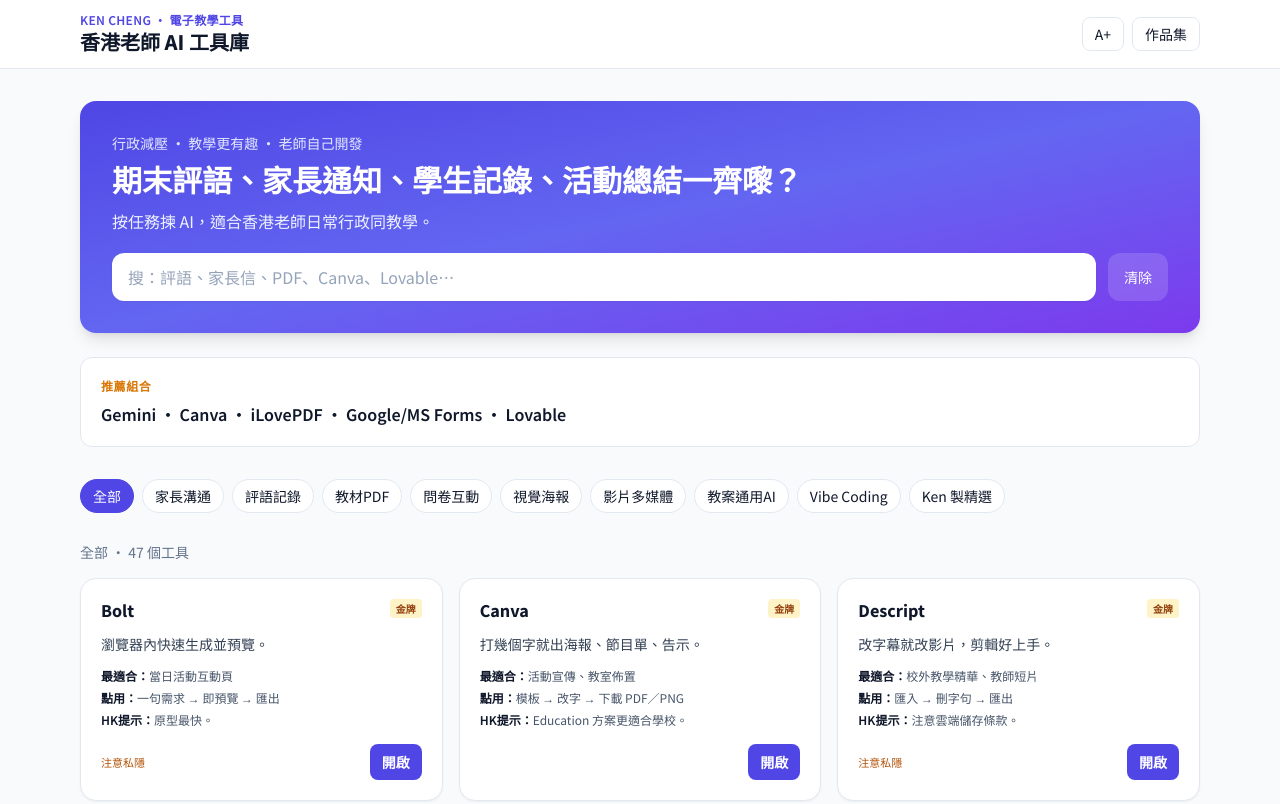
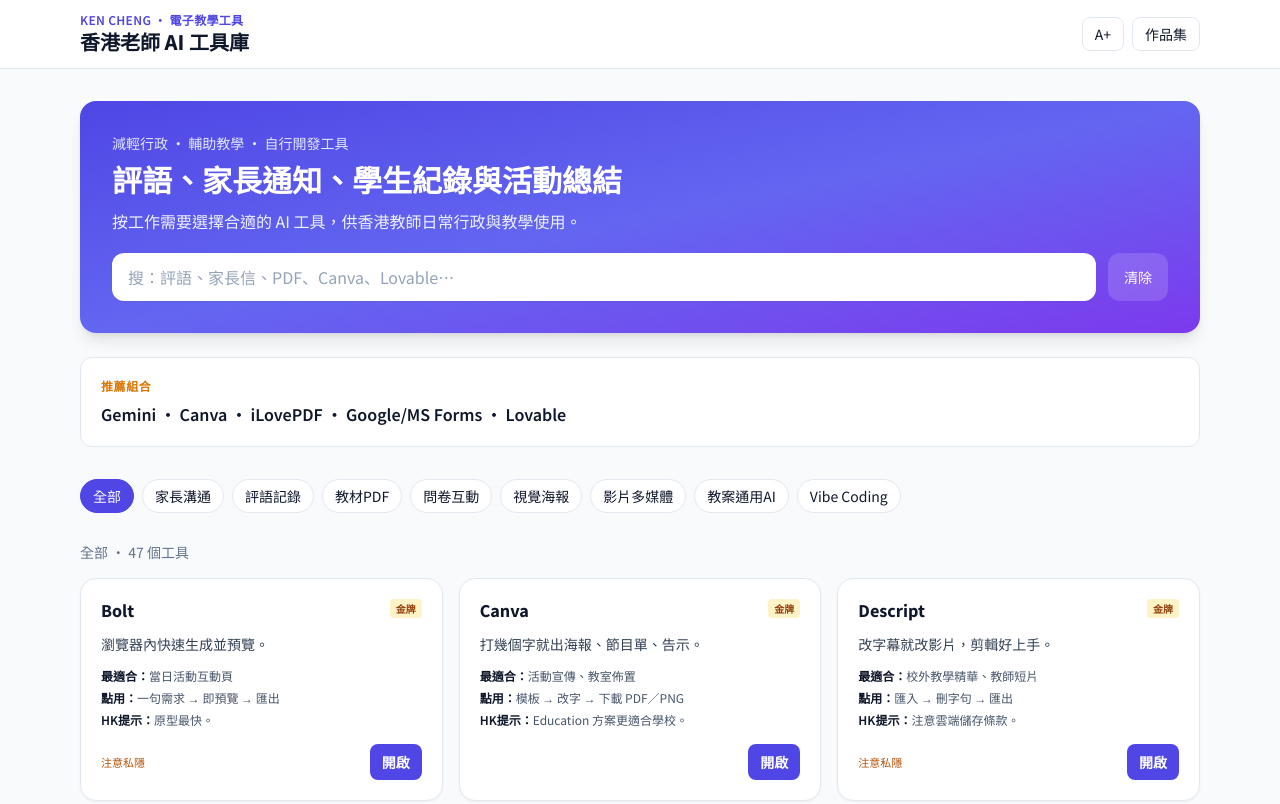
Before and after one commit to ihateusingai-beep/hk-teacher-ai-toolkit, a plain HTML site: page index.html in a window 1280 px wide. Shown: the top 804 px of the page. Drawn offline with nearby package versions, Linux system fonts and the light colour scheme.

Commit message:
fix(copy): serious hero + hide Ken picks chip

```diff
--- a/index.html
+++ b/index.html
@@ -50,7 +50,7 @@
   </style>
 </head>
 <body class="bg-soft text-ink antialiased">
-  <!-- BUILD: hk-teacher-ai-toolkit-p0b-2026-11-23 -->
+  <!-- BUILD: hk-teacher-ai-toolkit-p0c-2026-11-23 -->
   <a href="#main" class="sr-only focus:not-sr-only focus:absolute focus:top-2 focus:left-2 focus:z-50 focus:bg-brand focus:text-white focus:px-3 focus:py-2 focus:rounded">跳到內容</a>
 
   <header class="sticky top-0 z-40 border-b border-line bg-white/90 backdrop-blur">
@@ -70,12 +70,12 @@
     <!-- Hero -->
     <section class="pt-8 pb-6">
       <div class="rounded-2xl bg-gradient-to-br from-indigo-600 via-indigo-500 to-violet-600 text-white p-6 sm:p-8 shadow-lg">
-        <p class="text-indigo-100 text-sm font-medium mb-2">行政減壓 · 教學更有趣 · 老師自己開發</p>
+        <p class="text-indigo-100 text-sm font-medium mb-2">減輕行政 · 輔助教學 · 自行開發工具</p>
         <h2 class="text-2xl sm:text-3xl font-extrabold leading-tight mb-3">
-          期末評語、家長通知、學生記錄、活動總結一齊嚟？
+          評語、家長通知、學生紀錄與活動總結
         </h2>
         <p class="text-indigo-50 max-w-2xl text-sm sm:text-base leading-relaxed">
-          按任務揀 AI，適合香港老師日常行政同教學。
+          按工作需要選擇合適的 AI 工具，供香港教師日常行政與教學使用。
         </p>
         <div class="mt-5 flex flex-col sm:flex-row gap-3">
           <label class="flex-1 relative">
@@ -136,7 +136,7 @@
     { id: 'video', label: '影片多媒體' },
     { id: 'plan', label: '教案通用AI' },
     { id: 'vibe', label: 'Vibe Coding' },
-    { id: 'ken', label: 'Ken 製精選' }
+    // { id: 'ken', label: 'Ken 製精選' } // hidden P0
   ];
 
   /** @type {Array<{
```
